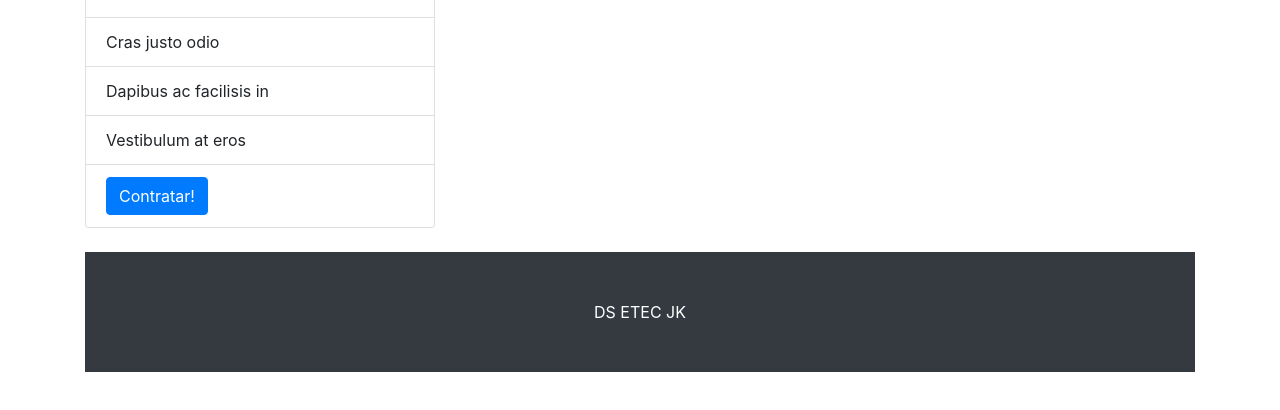
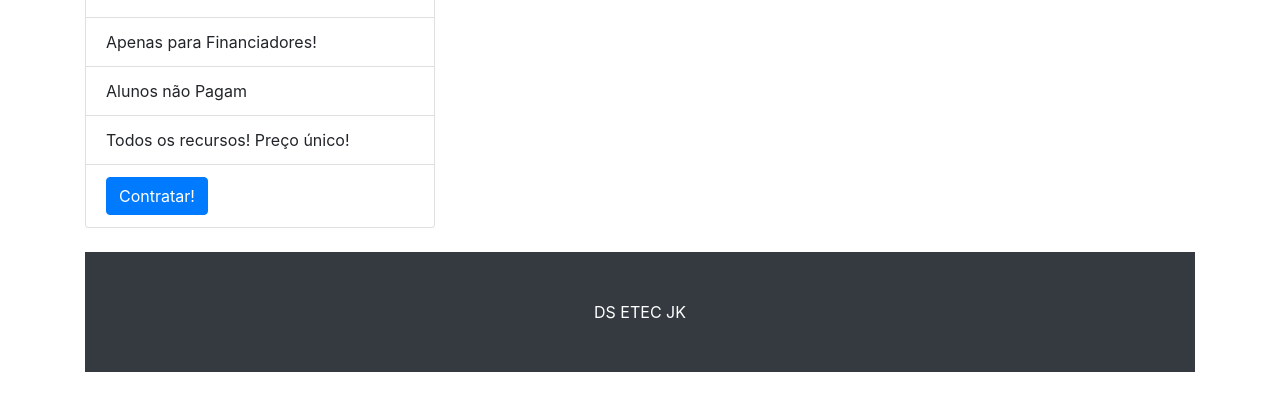
Before and after one commit to almircanella/sildike, a website: page pricing.html in a window 1280 px wide. Shown: the part 382-792 px from the top of the page. Drawn offline with Linux system fonts and the light colour scheme.

Commit message:
Update pricing.html

```diff
--- a/pricing.html
+++ b/pricing.html
@@ -84,9 +84,9 @@
             <div class="font-italic">mensal</div>
           </div>
           <ul class="list-group list-group-flush">
-            <li class="list-group-item">Cras justo odio</li>
-            <li class="list-group-item">Dapibus ac facilisis in</li>
-            <li class="list-group-item">Vestibulum at eros</li>
+            <li class="list-group-item">Apenas para Financiadores!</li>
+            <li class="list-group-item">Alunos não Pagam</li>
+            <li class="list-group-item">Todos os recursos! Preço único!</li>
             <li class="list-group-item">
               <a href="#" class="btn btn-primary">Contratar!</a>
             </li>
```
